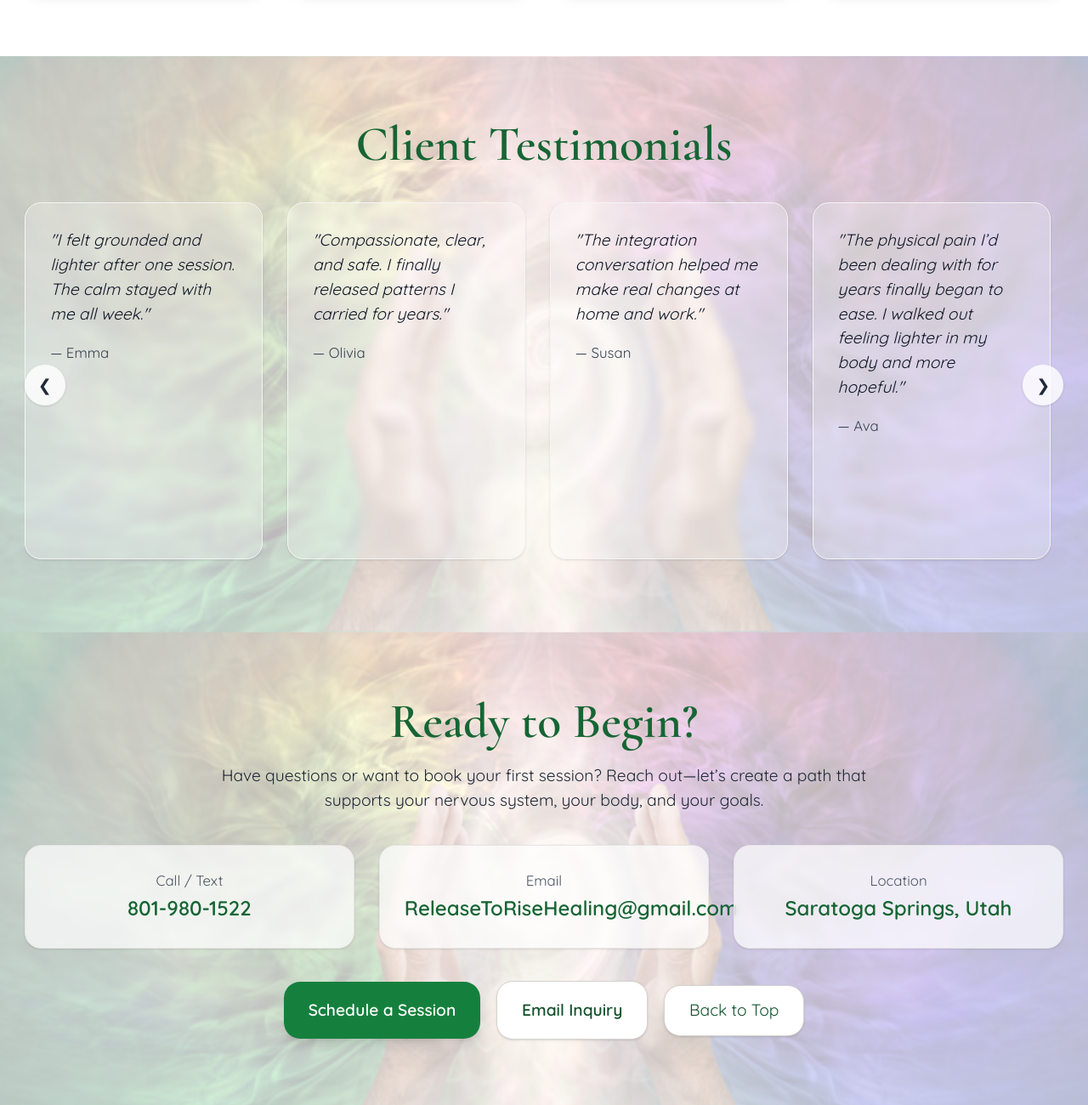
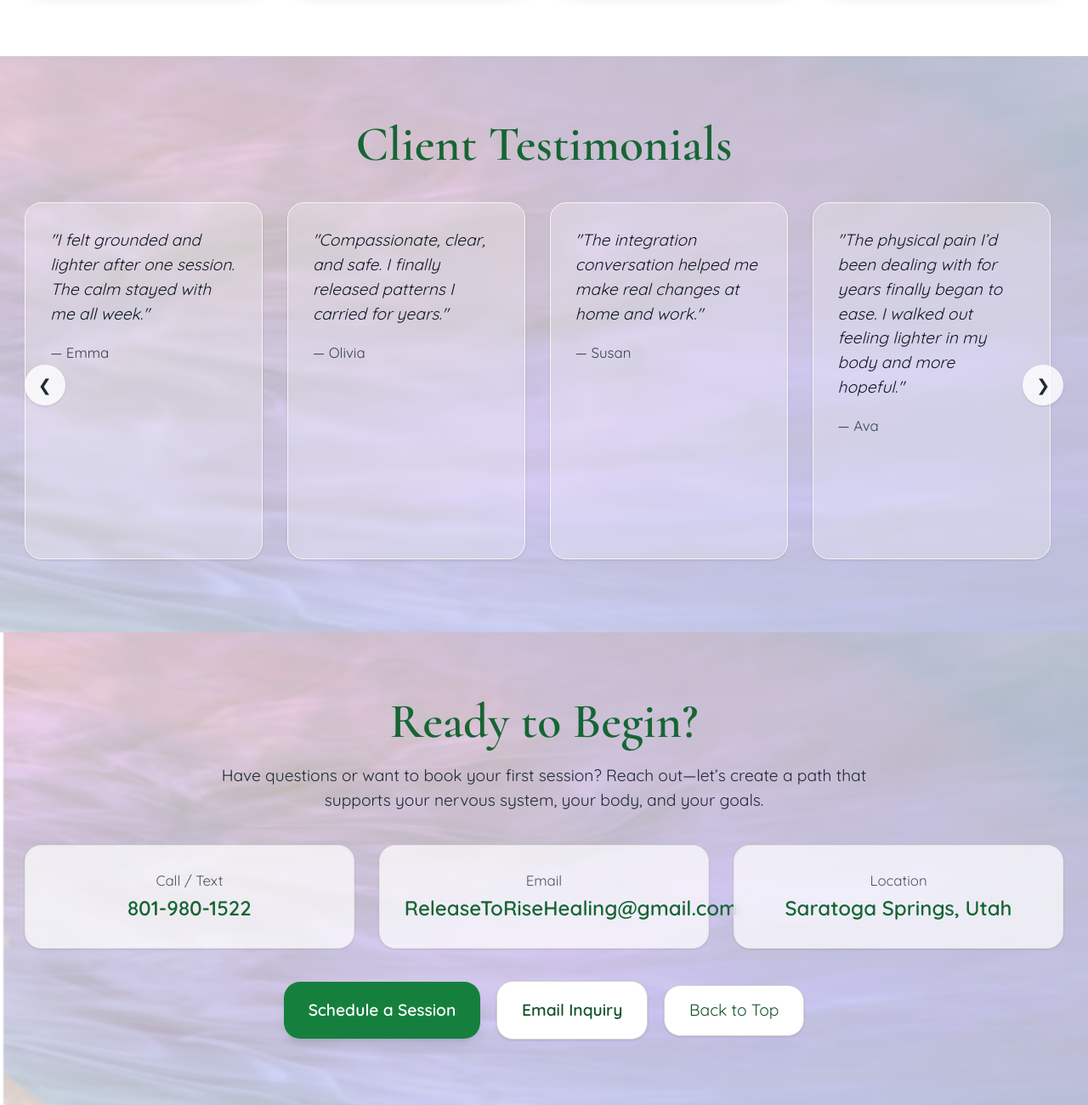
Before and after one commit to rand777chubbs/ReleaseToRise, a plain HTML site: page index.html in a window 1280 px wide. Shown: the part 2414-3714 px from the top of the page at 85% size. Drawn offline with nearby package versions, Linux system fonts and the light colour scheme.

Commit message:
Update index.html

```diff
--- a/index.html
+++ b/index.html
@@ -134,7 +134,7 @@
 
   <!-- TESTIMONIALS -->
   <section id="testimonials" class="relative py-16 px-6 overflow-hidden">
-    <div aria-hidden class="absolute inset-0 -z-10 bg-center bg-cover" style="background-image:url('./reiki-swirl.jpg'); opacity:.30"></div>
+    <div aria-hidden class="absolute inset-0 -z-10 bg-center bg-cover" style="background-image:url('./purplebottom.jpg'); opacity:.30"></div>
     <div class="max-w-6xl mx-auto">
       <h2 class="text-4xl md:text-5xl font-semibold text-center text-green-800 mb-8">Client Testimonials</h2>
 
@@ -266,7 +266,7 @@
 
   <!-- CONTACT -->
   <section id="contact" class="relative py-16 px-6 overflow-hidden">
-    <div aria-hidden class="absolute inset-0 -z-10 bg-center bg-cover" style="background-image:url('./reiki-swirl.jpg'); opacity:.30"></div>
+    <div aria-hidden class="absolute inset-0 -z-10 bg-center bg-cover" style="background-image:url('./purplebottom.jpg'); opacity:.30"></div>
     <div class="max-w-6xl mx-auto text-center pb-24 sm:pb-0">
       <h2 class="text-4xl md:text-5xl font-semibold text-center text-green-800 mb-4">Ready to Begin?</h2>
       <p class="text-gray-800 max-w-2xl mx-auto mb-8">Have questions or want to book your first session? Reach out—let’s create a path that supports your nervous system, your body, and your goals.</p>
```
